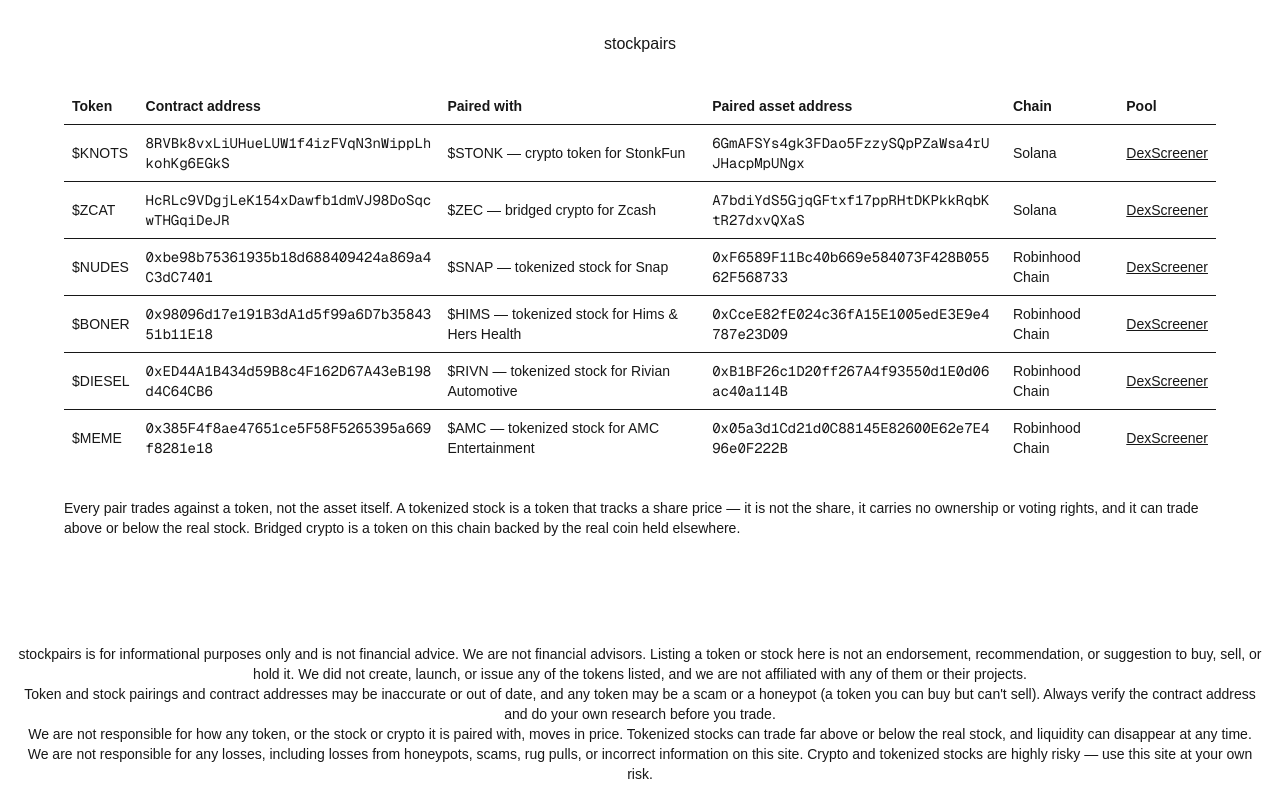
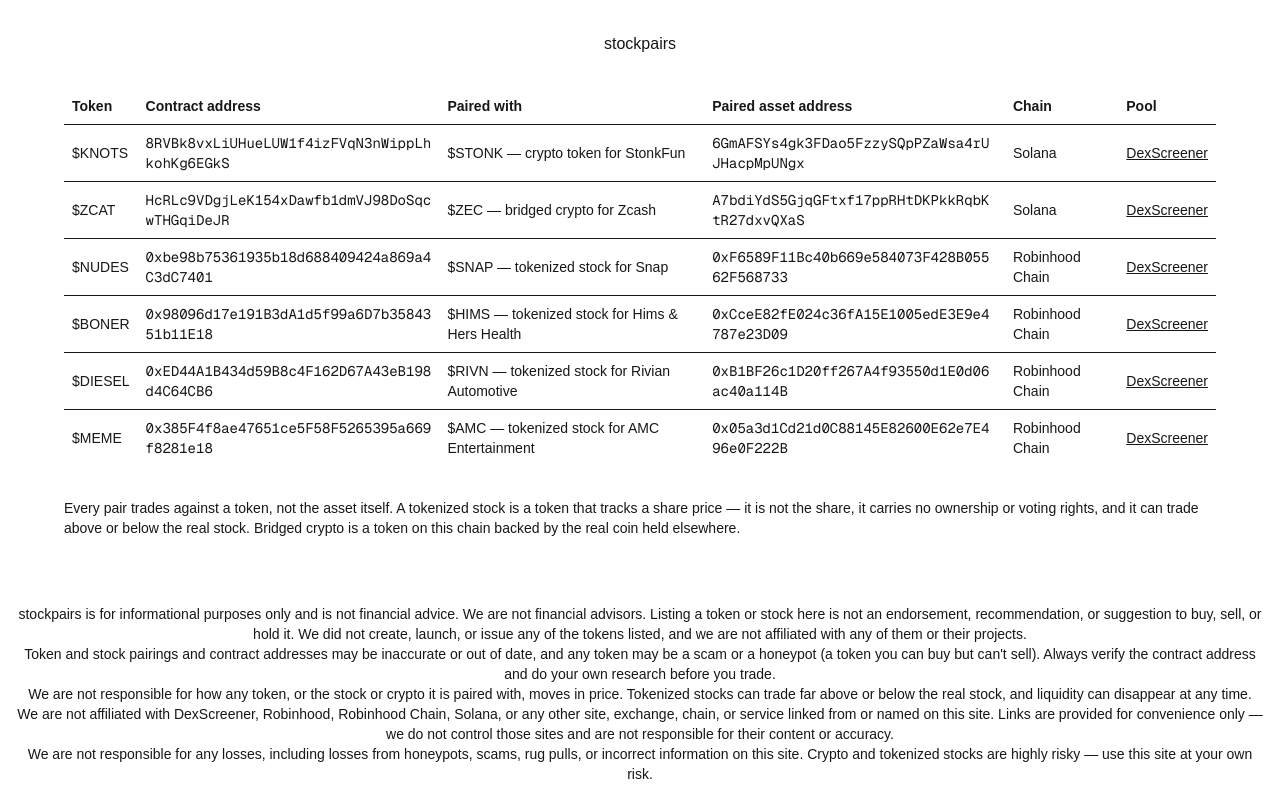
Before and after one commit to SecretUnicorns/stockpairs, a Next.js app: page / in a window 1280 px wide. Built offline with nearby package versions, Linux system fonts and the light colour scheme.

Commit message:
docs: state we are not affiliated with linked third parties
The board links to DexScreener and names Robinhood Chain and Solana, so the footer now says we are not affiliated with them, that links are for convenience, and that we do not control or vouch for those sites.

```diff
--- a/app/layout.tsx
+++ b/app/layout.tsx
@@ -44,6 +44,13 @@
             or below the real stock, and liquidity can disappear at any time.
           </p>
           <p>
+            We are not affiliated with DexScreener, Robinhood, Robinhood Chain,
+            Solana, or any other site, exchange, chain, or service linked from
+            or named on this site. Links are provided for convenience only — we
+            do not control those sites and are not responsible for their content
+            or accuracy.
+          </p>
+          <p>
             We are not responsible for any losses, including losses from
             honeypots, scams, rug pulls, or incorrect information on this site.
             Crypto and tokenized stocks are highly risky — use this site at
```
